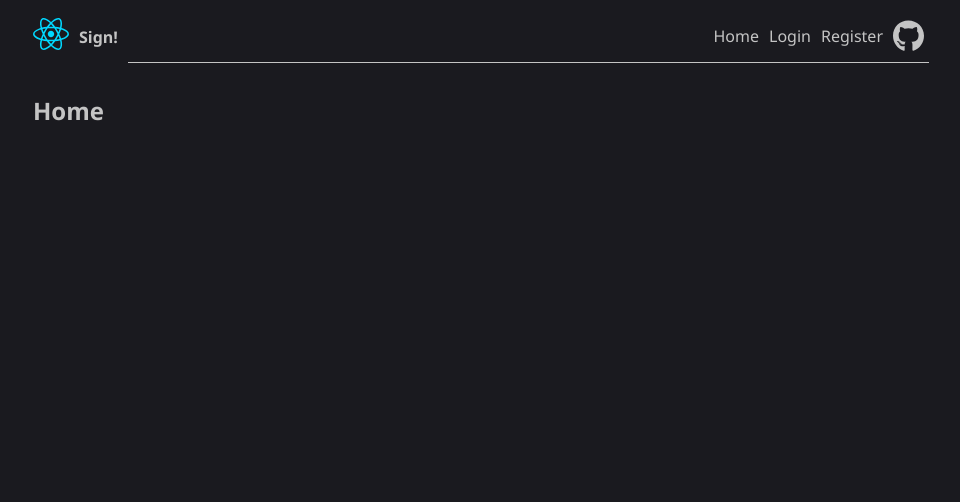
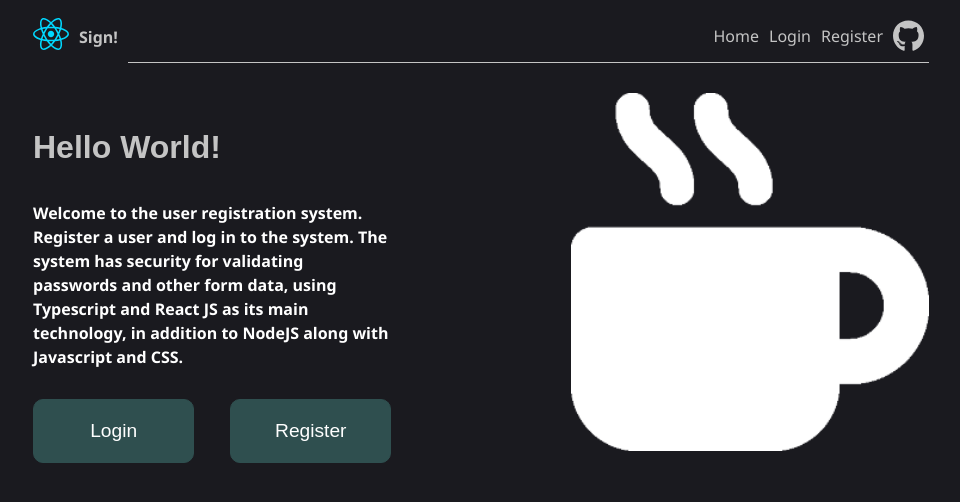
Before and after one commit to rafaelmagalhaesguedes/ReactForm, a React (Vite) app: page / in a window 1280 px wide. Shown: the top 502 px of the page, without its empty margins (159-1119 px from the left). Built offline with nearby package versions, Linux system fonts and the light colour scheme.

Commit message:
create home page

```diff
--- /dev/null
+++ b/src/components/Home/Home.css
@@ -0,0 +1,46 @@
+.container-home {
+  width: 100%;
+  display: flex;
+  flex-direction: row;
+  justify-content: space-between;
+}
+
+.infos-home {
+  width: 40%;
+}
+
+.title-home {
+  margin: 30px 0;
+  font-size: 2rem;
+  font-family: sans-serif;
+}
+
+.subtitle-home {
+  font-size: 1rem;
+  margin: 30px 0;
+  color: white;
+}
+
+.buttons-home {
+  display: flex;
+  justify-content: space-between;
+  margin: 20px 0;
+}
+
+.buttons-home > button {
+  padding: 20px 30px;
+  width: 45%;
+  border-radius: 10px;
+  border: 1px solid darkslategray;
+  font-size: 1.2rem;
+  background-color: darkslategray;
+  color: white;
+}
+
+.image-home {
+  width: 40%;
+}
+
+.image-home > img {
+  width: 100%;
+}
--- a/src/components/Login/login.css
+++ b/src/components/Login/login.css
@@ -3,6 +3,10 @@
   margin: 10px 0;
   display: flex;
   justify-content: space-between;
+}
+
+a {
+  color: rgb(0, 209, 209);
 }
 
 .container-form {
@@ -20,22 +24,23 @@
 }
 
 .box {
-  padding: 5px 0;
+  padding: 10px 0;
 }
 
 .login-input {
-  padding: 0 30px;
+  padding: 0 40px;
 }
 
 .password-input {
-  padding: 0 30px;
+  padding: 0 40px;
 }
 
 .input-checkbox {
   display: flex;
   align-items: center;
   gap: 10px;
-  width: 30%;
+  width: 100%;
+  margin: 10px 0;
 }
 
 .input-checkbox > label {
@@ -43,7 +48,7 @@
 }
 
 .checkbox-input {
-  width: 10%;
+  width: 20px;
 }
 
 .button-sign-in > button {
@@ -59,11 +64,40 @@
   cursor: pointer;
 }
 
+.forgotten-password {
+  margin: 10px 0;
+}
+
 .container-image {
   width: 45%;
-  padding: 30px;
+  padding: 50px;
 }
 
 .container-image > img {
-  width: 100%;
+  width: 90%;
 }
+
+.icons-login {
+  position: absolute;
+  padding: 12px;
+}
+
+@media only screen and (max-width: 768px) {
+  .container-login {
+    width: 100%;
+    margin: 0;
+    padding: 20px;
+    display: block;
+  }
+  .container-form {
+    display: block;
+    width: 100%;
+  }
+  .container-image {
+    width: 100%;
+    padding: 50px;
+  }
+  .container-image > img {
+    width: 100%;
+  }
+}
--- a/src/pages/Home.tsx
+++ b/src/pages/Home.tsx
@@ -1,6 +1,31 @@
+import Coffe from '../assets/images/mug-hot-solid-white.png';
+import '../components/Home/Home.css';
+
 function Home() {
   return (
-    <h1>Home</h1>
+    <div className="container-home">
+      <div className="infos-home">
+        <h1 className="title-home">Hello World!</h1>
+        <h2 className="subtitle-home">
+
+          Welcome to the user registration system.
+          Register a user and log in to the system.
+          The system has security for validating passwords
+          and other form data, using Typescript and React
+          JS as its main technology, in addition to NodeJS
+          along with Javascript and CSS.
+
+        </h2>
+
+        <div className="buttons-home">
+          <button>Login</button>
+          <button>Register</button>
+        </div>
+      </div>
+      <div className="image-home">
+        <img src={ Coffe } alt="coffe and code" />
+      </div>
+    </div>
   )
 }
 
--- a/src/pages/Login.tsx
+++ b/src/pages/Login.tsx
@@ -1,5 +1,7 @@
 import '../components/Login/login.css';
 import Image from '../assets/react.svg';
+import { FontAwesomeIcon } from '@fortawesome/react-fontawesome';
+import { faUser, faLock } from '@fortawesome/free-solid-svg-icons';
 
 function Login () {
   return (
@@ -16,10 +18,12 @@ function Login () {
         <form className="login-form" id="form">
 
           <div className="input-login box">
+            <FontAwesomeIcon className="icons-login" icon={ faUser } size="lg"/>
             <input type="text" placeholder="Login" className="login-input"/>
           </div>
 
           <div className="input-password box">
+            <FontAwesomeIcon className="icons-login" icon={ faLock } size="lg"/>
             <input type="password" placeholder="Password" className="password-input" />
           </div>
 
@@ -32,7 +36,7 @@ function Login () {
             <button>Sign in</button>
           </div>
 
-          <div>
+          <div className="forgotten-password">
             <p><a href="#">Forgotten your password?</a></p>
           </div>
 
```
Also changed, not shown: src/assets/images/mug-hot-solid-white.png (added).
